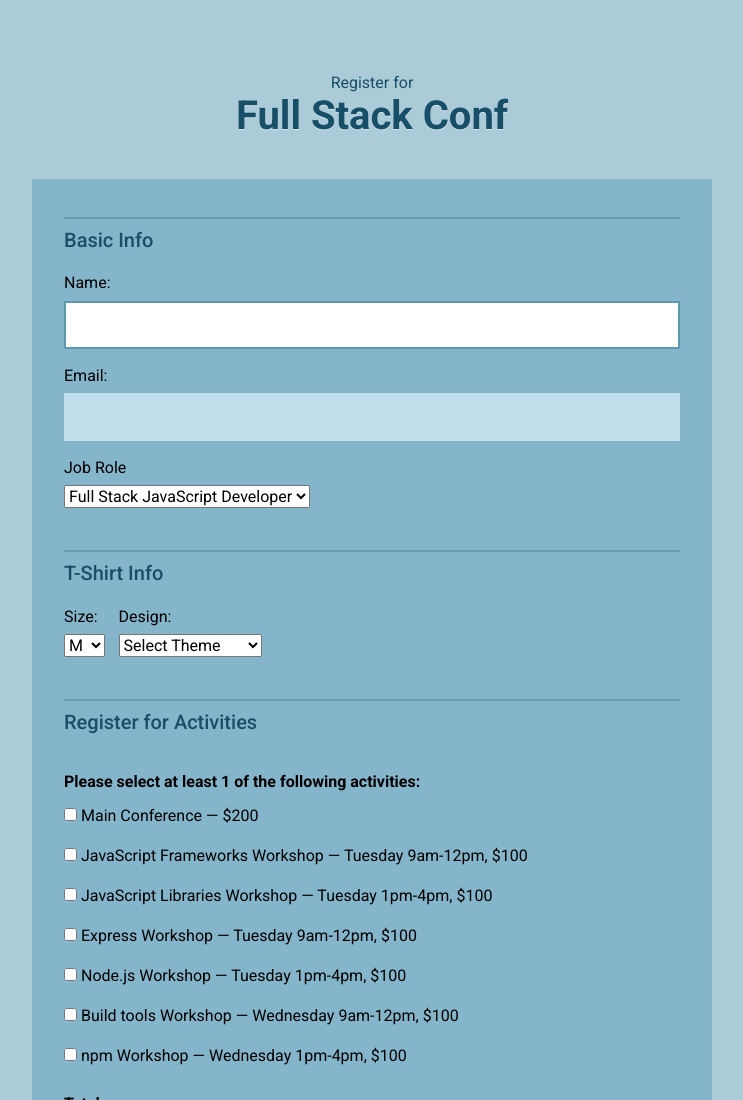
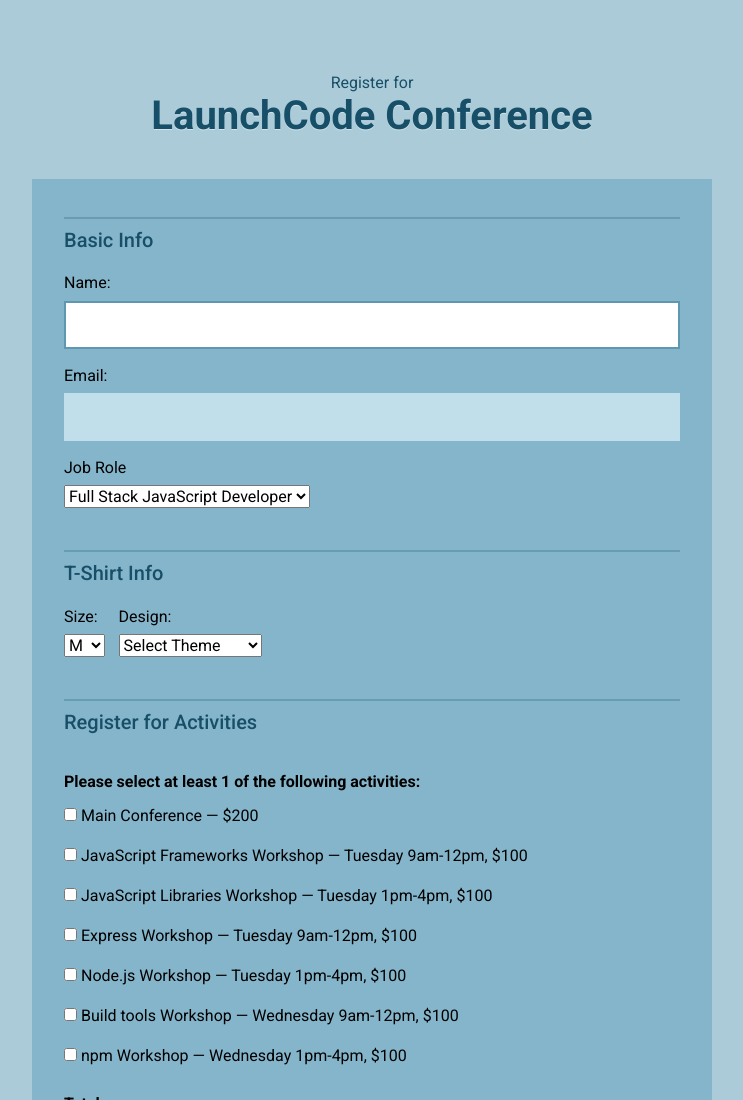
Before and after one commit to RickyDeFazio/interactive-form, a plain HTML site: page index.html in a window 1280 px wide. Shown: the top 1100 px of the page, without its empty margins (268-1011 px from the left). Drawn offline with nearby package versions, Linux system fonts and the light colour scheme.

Commit message:
Add LaunchCode to heading (for fun)

```diff
--- a/index.html
+++ b/index.html
@@ -13,7 +13,7 @@
 
     <header>
       <span>Register for</span>
-      <h1>Full Stack Conf</h1>
+      <h1>LaunchCode Conference</h1>
     </header>
 
     <form action="index.html" method="post">
```
